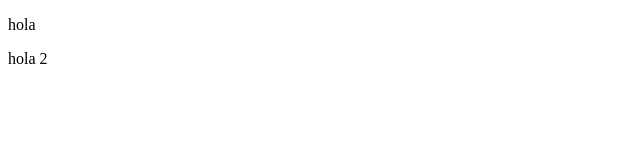
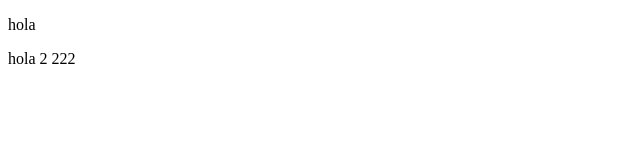
Before and after one commit to angelaherreram/vue_tasca1, a plain HTML site: page index.html in a window 1280 px wide. Shown: the full height of the page, 0-640 px from the left. Drawn offline with Linux system fonts and the light colour scheme.

Commit message:
add numbers

```diff
--- a/index.html
+++ b/index.html
@@ -8,7 +8,7 @@
 </head>
 <body>
 <p>hola</p>
-<p> hola 2
+<p> hola 2 222
 </p>
 </body>
 </html>
```
